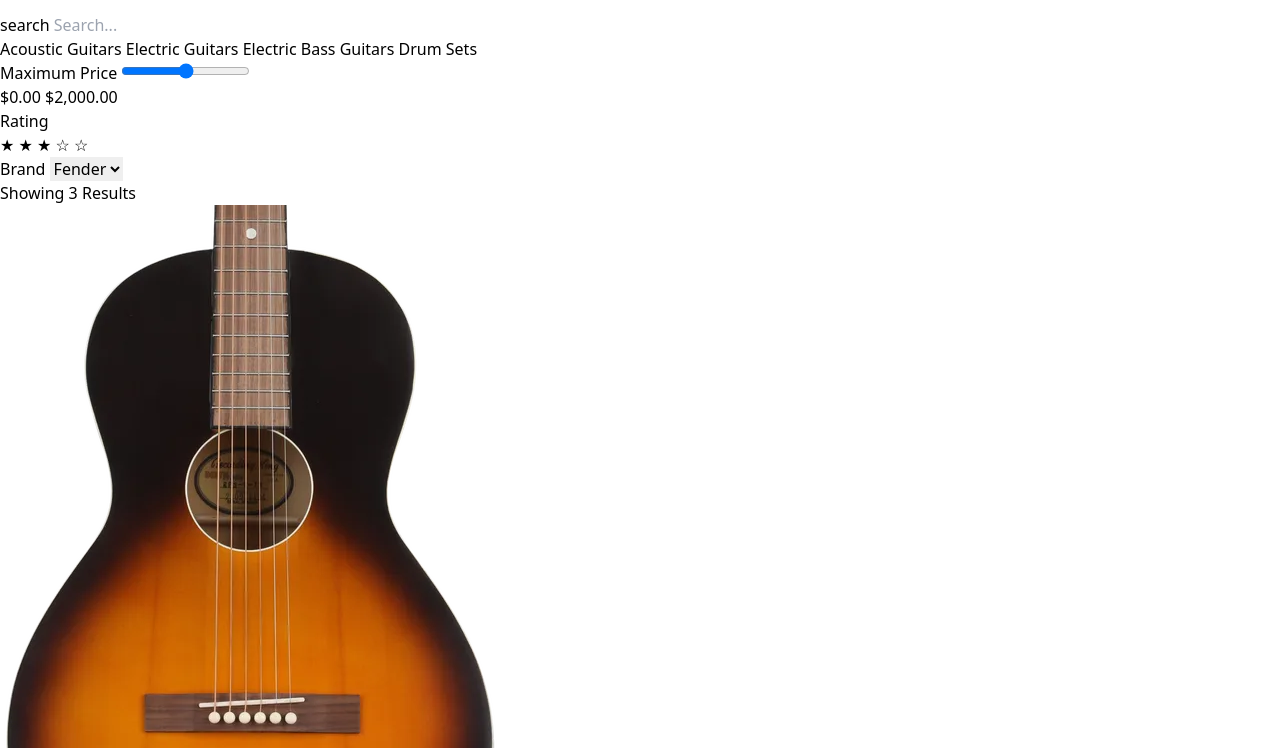
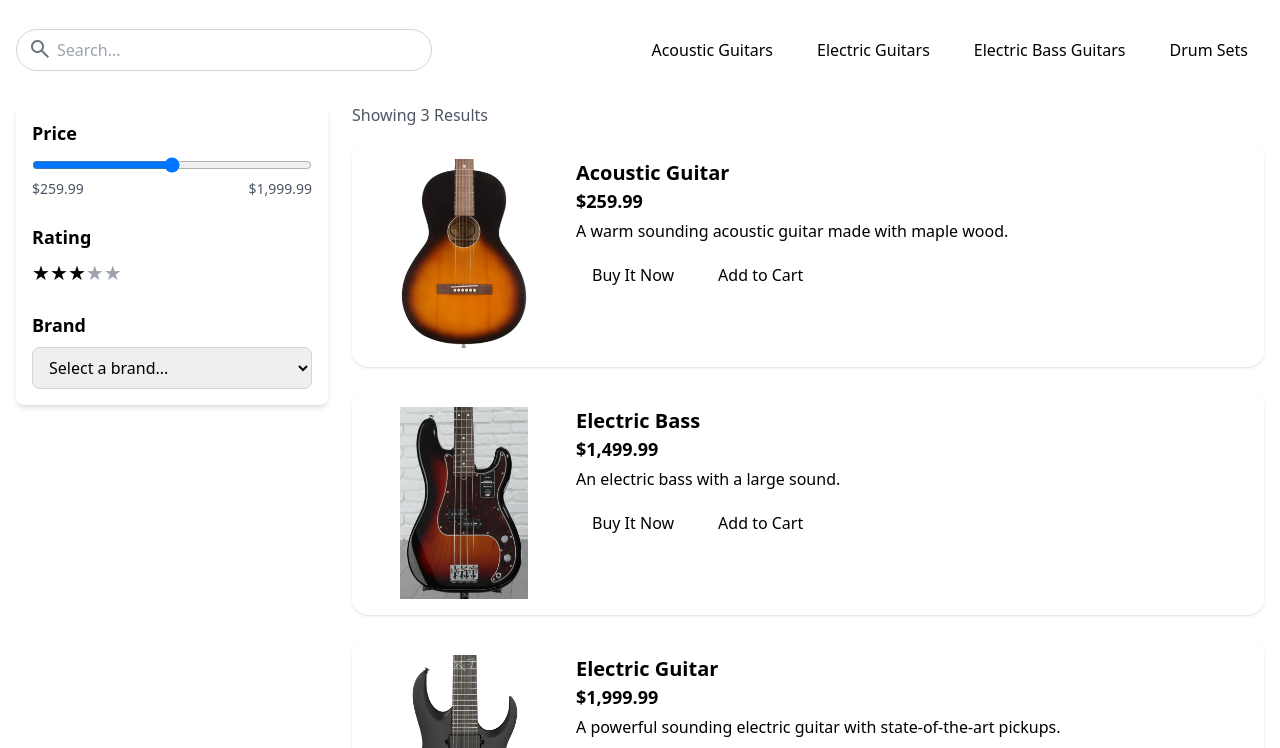
Before and after one commit to willcollins-05/web-design-project, a plain HTML site: page product.html in a window 1280 px wide. Shown: the part 51-799 px from the top of the page. Drawn offline with nearby package versions, Linux system fonts and the light colour scheme.

Commit message:
Created layout with minimal styling for products page.
Changed how the filters appear on mobile view from the high fidelity mock up to make them appear all the time instead of on a menu button being clicked.

```diff
--- a/product.html
+++ b/product.html
@@ -6,6 +6,10 @@
     <link
       rel="stylesheet"
       href="https://fonts.googleapis.com/icon?family=Material+Icons"
+    />
+    <link
+      rel="stylesheet"
+      href="https://fonts.googleapis.com/css2?family=Material+Symbols+Outlined"
     />
     <link rel="stylesheet" href="./styles/styles.css" />
     <script src="https://cdn.tailwindcss.com"></script>
@@ -40,56 +44,75 @@
     </nav>
 
     <main>
-      <!-- Search and Categories -->
-      <div>
-        <div>
-          <span class="material-symbols-outlined"> search </span>
+      <div
+        class="flex flex-col md:flex-row md:items-center md:justify-between gap-4 p-4"
+      >
+        <div class="relative w-full md:w-1/3">
+          <i
+            class="material-symbols-outlined absolute left-3 top-2 text-gray-500"
+            >search</i
+          >
           <input
             type="text"
+            id="product-search"
             name="product-search"
-            id="product-search"
             placeholder="Search..."
+            class="w-full pl-10 pr-3 py-2 border border-gray-300 rounded-full focus:outline-none focus:ring-2"
+            aria-label="Search for a product"
           />
         </div>
-        <div>
-          <button>Acoustic Guitars</button>
-          <button>Electric Guitars</button>
-          <button>Electric Bass Guitars</button>
-          <button>Drum Sets</button>
+
+        <div class="flex whitespace-nowrap overflow-x-scroll justify-center md:justify-start gap-3">
+          <button class="px-4 py-2">Acoustic Guitars</button>
+          <button class="px-4 py-2">Electric Guitars</button>
+          <button class="px-4 py-2">Electric Bass Guitars</button>
+          <button class="px-4 py-2">Drum Sets</button>
         </div>
       </div>
 
-      <!-- Filters and Products-->
-      <div>
-        <div>
-          <div>
-            <label for="price-range">Maximum Price</label>
+      <div class="flex flex-col md:flex-row p-4 gap-6">
+        <div class="md:w-1/4 p-4 shadow-md h-fit rounded-lg">
+          <div class="mb-6">
+            <label for="price-range" class="block text-lg font-semibold mb-2"
+              >Price</label
+            >
+            <!-- TODO: Find better way to style the slider -->
             <input
               type="range"
+              id="price-range"
               name="price-range"
-              id="price-range"
-              min="0"
+              min="259.99"
               max="2000"
               step="10"
+              class="w-full"
             />
-            <div>
-              <span> $0.00 </span>
-              <span> $2,000.00 </span>
+            <div class="flex justify-between text-sm text-gray-600">
+              <span>$259.99</span>
+              <span>$1,999.99</span>
             </div>
           </div>
-          <div>
-            <p>Rating</p>
-            <div>
+
+          <div class="mb-6">
+            <p class="text-lg font-semibold mb-2">Rating</p>
+            <div class="flex text-xl">
               <span>★</span>
               <span>★</span>
               <span>★</span>
-              <span>☆</span>
-              <span>☆</span>
+              <span class="text-gray-400">★</span>
+              <span class="text-gray-400">★</span>
             </div>
           </div>
+
           <div>
-            <label for="brand-dropdown">Brand</label>
-            <select name="brand-dropdown" id="brand-dropdown">
+            <label for="brand-dropdown" class="block text-lg font-semibold mb-2"
+              >Brand</label
+            >
+            <select
+              id="brand-dropdown"
+              name="brand-dropdown"
+              class="w-full border border-gray-300 rounded-lg py-2 px-3"
+            >
+              <option value="" selected disabled>Select a brand...</option>
               <option value="fender">Fender</option>
               <option value="gibson">Gibson</option>
               <option value="ibanez">Ibanez</option>
@@ -97,68 +120,75 @@
           </div>
         </div>
 
-        <div>
-          <p>Showing 3 Results</p>
-          <div>
-            <div>
+        <div class="flex-1">
+          <p class="text-gray-600 mb-4">Showing 3 Results</p>
+
+          <div class="flex flex-col gap-6">
+            <div
+              class="flex flex-col md:flex-row items-center md:items-start gap-4 rounded-2xl p-4 shadow"
+            >
               <img
                 src="./images/acousticGuitar.webp"
                 alt="Image of an acoustic guitar"
-                height="256"
+                class="w-48 h-48 object-contain"
               />
+              <div class="flex flex-col justify-between">
+                <div>
+                  <h3 class="text-xl font-semibold">Acoustic Guitar</h3>
+                  <h4 class="text-lg font-bold">$259.99</h4>
+                  <p class="mt-1">
+                    A warm sounding acoustic guitar made with maple wood.
+                  </p>
                 </div>
-            <div>
-              <div>
-                <h3>Acoustic Guitar</h3>
-                <h4>$259.99</h4>
-                <p>A warm sounding acoustic guitar made with maple wood.</p>
-              </div>
-              <div>
-                <button>Buy it Now</button>
-                <button>Add to Cart</button>
+                <div class="flex gap-3 mt-3">
+                  <button class="px-4 py-2">Buy It Now</button>
+                  <button class="px-4 py-2">Add to Cart</button>
                 </div>
               </div>
             </div>
-          <div>
-            <div>
+
+            <div
+              class="flex flex-col md:flex-row items-center md:items-start gap-4 rounded-2xl p-4 shadow"
+            >
               <img
                 src="./images/bassGuitar.webp"
                 alt="Image of a bass guitar"
-                height="256"
+                class="w-48 h-48 object-contain"
               />
+              <div class="flex flex-col justify-between">
+                <div>
+                  <h3 class="text-xl font-semibold">Electric Bass</h3>
+                  <h4 class="text-lg font-bold">$1,499.99</h4>
+                  <p class="mt-1">An electric bass with a large sound.</p>
                 </div>
-            <div>
-              <div>
-                <h3>Bass Guitar</h3>
-                <h4>$1,499.00</h4>
-                <p>An electric bass with a large sound.</p>
-              </div>
-              <div>
-                <button>Buy it Now</button>
-                <button>Add to Cart</button>
+                <div class="flex gap-3 mt-3">
+                  <button class="px-4 py-2">Buy It Now</button>
+                  <button class="px-4 py-2">Add to Cart</button>
                 </div>
               </div>
             </div>
-          <div>
-            <div>
+
+            <div
+              class="flex flex-col md:flex-row items-center md:items-start gap-4 rounded-2xl p-4 shadow"
+            >
               <img
                 src="./images/electricGuitar.webp"
                 alt="Image of an electric guitar"
-                height="256"
+                class="w-48 h-48 object-contain"
               />
-            </div>
+              <div class="flex flex-col justify-between">
                 <div>
-              <div>
-                <h3>Electric Guitar</h3>
-                <h4>$1,999.99</h4>
-                <p>
+                  <h3 class="text-xl font-semibold">Electric Guitar</h3>
+                  <h4 class="text-lg font-bold">$1,999.99</h4>
+                  <p class="mt-1">
                     A powerful sounding electric guitar with state-of-the-art
                     pickups.
                   </p>
                 </div>
-              <div>
-                <button>Buy it Now</button>
-                <button>Add to Cart</button>
+                <div class="flex gap-3 mt-3">
+                  <button class="px-4 py-2">Buy It Now</button>
+                  <button class="px-4 py-2">Add to Cart</button>
+                </div>
               </div>
             </div>
           </div>
```
Lines whose indentation alone changed are shown as unchanged.
